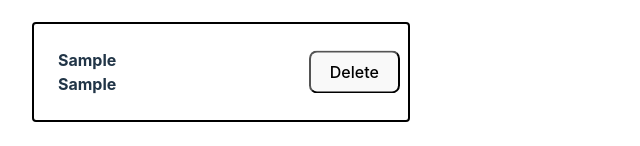
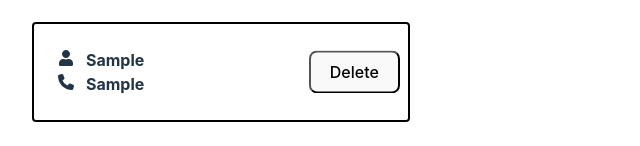
Before and after one commit to Iva-nova-vita/goit-react-hw-03, a React (Vite) app: page / in a window 1280 px wide. Both pictures are taken after typing "Sample", "Sample" into the empty fields and a click on the button "Submit". Shown: the part 353-499 px from the top of the page, without its empty margins (0-640 px from the left). Built offline with nearby package versions, Linux system fonts and the light colour scheme.

Commit message:
added svg icons

```diff
--- a/package.json
+++ b/package.json
@@ -13,6 +13,7 @@
     "formik": "^2.4.6",
     "react": "^18.3.1",
     "react-dom": "^18.3.1",
+    "react-icons": "^5.2.1",
     "yup": "^1.4.0"
   },
   "devDependencies": {
--- a/src/components/Contact/Contact.jsx
+++ b/src/components/Contact/Contact.jsx
@@ -1,3 +1,5 @@
+import { FaUser } from "react-icons/fa";
+import { FaPhone } from "react-icons/fa6";
 import css from './Contact.module.css';
 
 export default function Contact({ item, contacts, setContacts }) {
@@ -6,8 +8,8 @@ export default function Contact({ item, contacts, setContacts }) {
   }
   return (
     <li className={css.item}>
-      <div className={css.name}>{item.name}</div>
-      <div className={css.phone}>{item.phone}</div>
+      <div className={css.name}><FaUser/>{item.name}</div>
+      <div className={css.phone}><FaPhone />{item.phone}</div>
       <button className={css.btnDelete} onClick={removeItem}>
         Delete
       </button>
--- a/src/components/Contact/Contact.module.css
+++ b/src/components/Contact/Contact.module.css
@@ -8,6 +8,10 @@
     text-align: left;
     margin: 24px 24px 24px 0;
     display: inline-block;
+
+    svg {
+        margin-right: 12px;
+    }
 }
 
 .name, .phone {
```
Also changed, not shown: 1 other file (tests, documents, lock files or other folders).
